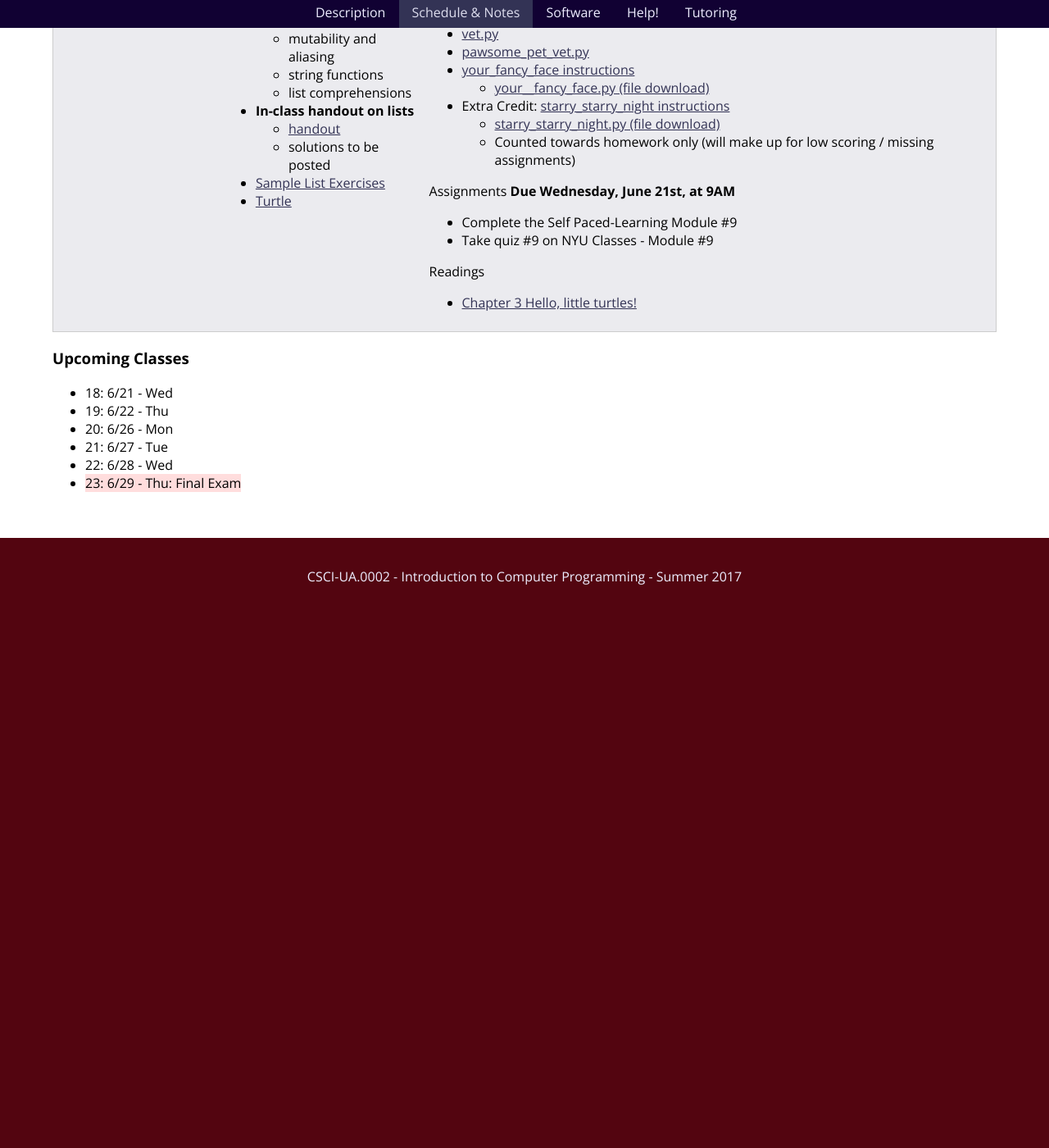
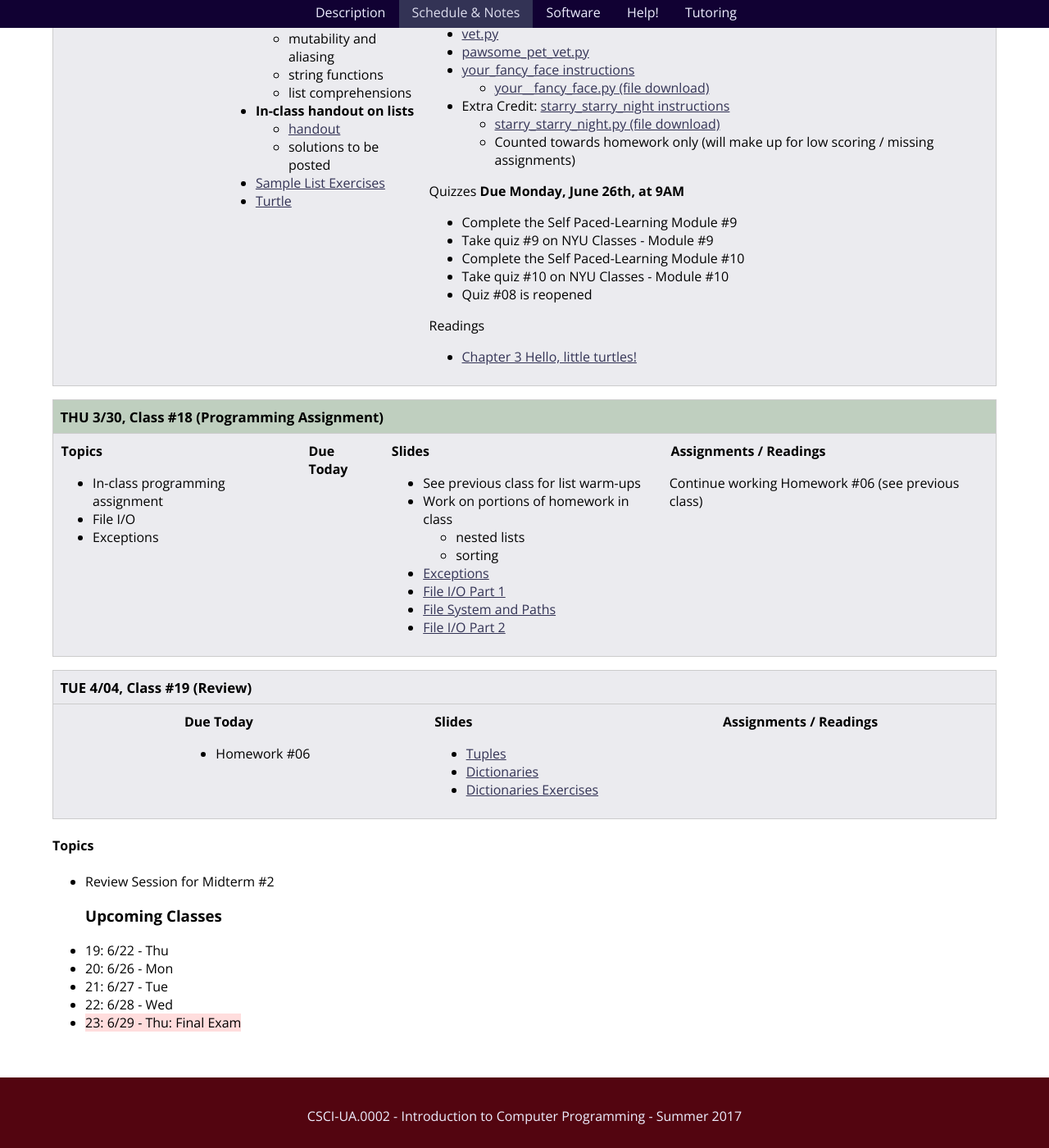
Before and after one commit to foureyes/csci-ua.0002-summer2017-001, a Jekyll site: the page built from schedule.markdown, in a window 1280 px wide and 1400 px high, scrolled down 7111 px. Shown: the whole window at 82% size. Built offline with Jekyll 4.4.1, drawn with Linux system fonts in a browser that asks for light colours; before the commit the page ends 7899 px from its top, so only the background shows below that.

Commit message:
add classes 17 thruogh 19

```diff
--- a/_includes/classes/class-17.markdown
+++ b/_includes/classes/class-17.markdown
@@ -34,14 +34,16 @@ Homework #6 __Due Thursday, June 22nd, at 11PM__
 	* [starry_starry_night.py (file download)](homework/hw08/starry_starry_night_ec.py)
 	* Counted towards homework only (will make up for low scoring / missing assignments)
 
-Assignments __Due Wednesday, June 21st, at 9AM__
+Quizzes __Due Monday, June 26th, at 9AM__
 
 * Complete the Self Paced-Learning Module #9
 * Take quiz #9 on NYU Classes - Module #9
+* Complete the Self Paced-Learning Module #10
+* Take quiz #10 on NYU Classes - Module #10
+* Quiz #08 is reopened
 
 Readings
 
 * [Chapter 3 Hello, little turtles!](http://openbookproject.net/thinkcs/python/english3e/hello_little_turtles.html)
 
-
 </article>
--- a/_includes/classes/class-18.markdown
+++ b/_includes/classes/class-18.markdown
@@ -0,0 +1,26 @@
+<article class="due" markdown="block">
+#### Due Today
+
+
+</article>
+
+<article class="slides" markdown="block">
+#### Slides
+
+* See previous class for list warm-ups
+* Work on portions of homework in class
+	* nested lists
+	* sorting
+* [Exceptions](classes/23/exceptions.html)
+* [File I/O Part 1](classes/23/files.html)
+* [File System and Paths](classes/23/paths.html)
+* [File I/O Part 2](classes/23/files-review.html)
+
+</article>
+
+<article class="assignments" markdown="block">
+#### Assignments / Readings
+
+Continue working Homework #06 (see previous class)
+
+</article>
--- a/_includes/classes/class-19.markdown
+++ b/_includes/classes/class-19.markdown
@@ -1,77 +1,22 @@
 <article class="due" markdown="block">
 #### Due Today
 
-<!--
-* Homework
--->
+* Homework #06
 
 </article>
 
 <article class="slides" markdown="block">
 #### Slides
 
-* [Review](classes/17/lists_review.html)
-* [Sample List Exercises](classes/18/lists_warmup.html)
-* Iteration with indexes?
+* [Tuples](classes/25/tuples.html)
+* [Dictionaries](classes/25/dictionaries.html)
+* [Dictionaries Exercises](classes/25/exercises.html)
+
 
 </article>
 
 <article class="assignments" markdown="block">
 #### Assignments / Readings
 
-Homework #6 __Due Wednesday, June 21st, at 11PM__
 
-(Late submissions allowed up through the morning of April 4th, 9AM)
-
-* [balance.py](homework/hw07/balance.py)
-* [vet.py](homework/hw07/vet.py)
-* [pawsome_pet_vet.py](homework/hw07/pawsome_pet_vet.py)
-
-<!--
-Readings
-
-* Read {{ site.bookq }} - Chapter 1
-
-Assignments
-
-1. [questions.py](homework/hw01/questions.py) - 9 points
--->
 </article>
-<!--
-<a name="class18"></a>
-
-###Slides
-* [About Class #18](classes/18/meta.html)
-* [Strings Review](classes/18/strings_review.html)
-* Or check out the [review from the last class](classes/17/strings_built_in_functions.html) and [Ceasar Cipher](classes/17/strings_built_in_functions.html)
-* [Lists](classes/18/lists.html)
-
-
-### Readings
-__{{ site.bookq }}__
-
-* Chapter 8 on More About Strings
-* Chapter 7 on Lists
-
-__{{ site.bookt }}__
-
-* [{{ site.bookt }} - Strings](http://openbookproject.net/thinkcs/python/english3e/strings.html)
-* [{{site.bookt}} - Lists](http://openbookproject.net/thinkcs/python/english3e/lists.html)
-
-<a name="homework8"></a>
-
-### Homework #8
-
-
-* Due __Apr 11th__ at 11PM
-* Submit all files __via NYU Classes__
-* Description of each assignment is in a comment in each file
-
-1. [questions_ch_7.py](homework/hw08/questions_ch_7.py)
-2. [string_practice.py](homework/hw08/string_practice.py)
-3. [get_first_word](homework/hw08/get_first_word.py)
-4. [pig_latin.py](homework/hw08/pig_latin.py)
-5. [sort_words.py](homework/hw08/sort_words.py)
-6. [is_palindrome.py](homework/hw08/is_palindrome.py)
-7. [multiples_of_seven.py](homework/hw08/multiples_of_seven.py)
--->
--- a/schedule.markdown
+++ b/schedule.markdown
@@ -286,9 +286,34 @@ Schedule & Notes
 
 <a name="class18"></a><!---------- start --------------->
 
+<section markdown="block" class="workshop">
+### THU 3/30, Class #18 (Programming Assignment)
+
+<div class="class-details">
+<article class="topics" markdown="block">
+#### Topics
+
+* In-class programming assignment
+* File I/O
+* Exceptions
+
+</article> {% include classes/class-18.markdown %}</div> </section>
+
+<a name="class19"></a><!---------- start --------------->
+
+<section markdown="block" class="review">
+### TUE 4/04, Class #19 (Review)
+
+<div class="class-details">
+<article class="topics" markdown="block">
+
+</article> {% include classes/class-19.markdown %}</div> </section>
+
+#### Topics
+
+* Review Session for Midterm #2
 ### Upcoming Classes
 
-* 18: 6/21 - Wed
 * 19: 6/22 - Thu
 * 20: 6/26 - Mon
 * 21: 6/27 - Tue
@@ -323,27 +348,7 @@ Schedule & Notes
 
 
 
-<section markdown="block" class="workshop">
-### THU 3/30, Class #18 (Programming Assignment)
 
-<div class="class-details">
-<article class="topics" markdown="block">
-#### Topics
-
-* In-class programming assignment
-
-</article> {% include classes/18/materials.markdown %}</div> </section>
-
-<a name="class19"></a><!---------- start --------------->
-
-<section markdown="block" class="review">
-### TUE 4/04, Class #19 (Review)
-
-<div class="class-details">
-<article class="topics" markdown="block">
-#### Topics
-
-* Review Session for Midterm #2
 
 <a name="class20"></a><!---------- start --------------->
 
```
